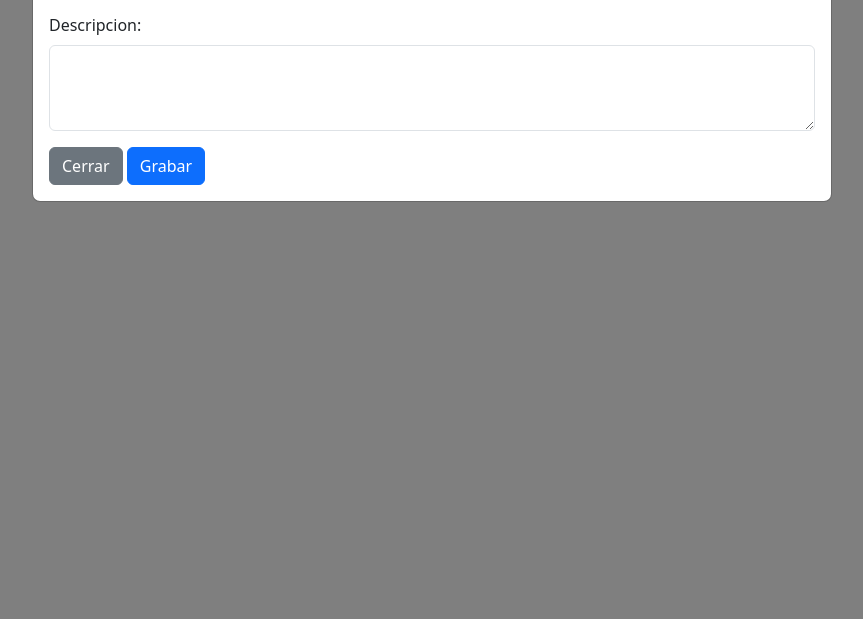
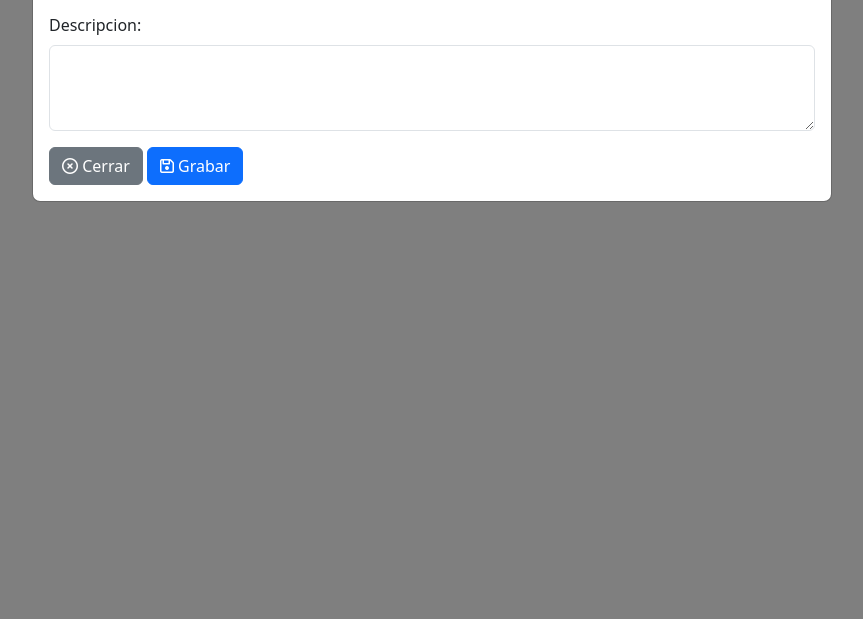
Before and after one commit to eduardolobosnieto/proyectosBrigada, a PHP site: page /app/tablas.php?rut=1 in a window 1280 px wide, after a click on "Nuevo". Shown: the part 181-800 px from the top of the page, without its empty margins (208-1071 px from the left). Run offline with PHP 8.4, Linux system fonts and the light colour scheme; data that the repository does not hold is empty.

Commit message:
Iconos
Se gregan iconos para Cerrar y Grabar de fontawesome

```diff
--- a/app/newProyModal.php
+++ b/app/newProyModal.php
@@ -18,8 +18,8 @@
             <label for="descripcion" class="form-label">Descripcion: </label>
             <textarea type="text" name="descripcion" id="descripcion" class="form-control" rows="3" required></textarea>
           </div>
-          <button type="button" class="btn btn-secondary" data-bs-dismiss="modal">Cerrar</button>
-          <button type="submit" class="btn btn-primary">Grabar</button>
+          <button type="button" class="btn btn-secondary" data-bs-dismiss="modal"><i class="fa-regular fa-circle-xmark"></i> Cerrar</button>
+          <button type="submit" class="btn btn-primary"><i class="fa-regular fa-floppy-disk"></i> Grabar</button>
 
 
         </form>
```
